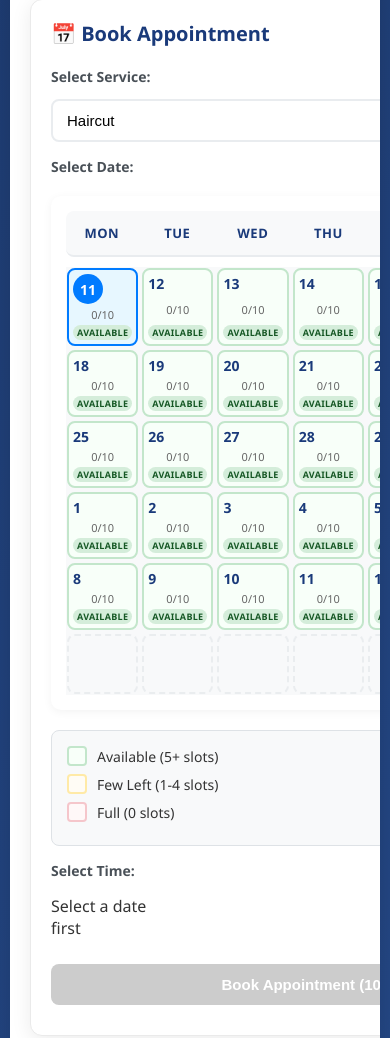
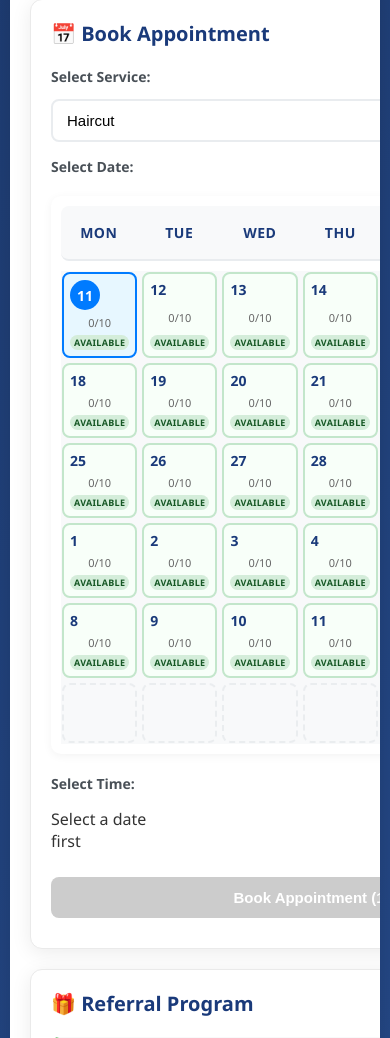
Before and after one commit to digitusadvert-lang/hairsalon, a Flask app: page /dashboard in a window 390 px wide. Shown: the part 331-1369 px from the top of the page. Run offline with Flask 3, Linux system fonts and the light colour scheme; the visitor is signed in with stand-in values (Sample User, id 1); tables that the repository leaves empty hold one stand-in row (values such as "Sample post").

Commit message:
Modify dashboard design 4.0

```diff
--- a/templates/dashboard.html
+++ b/templates/dashboard.html
@@ -211,7 +211,7 @@
         .calendar-weekdays {
             display: grid;
             grid-template-columns: repeat(7, 1fr);
-            gap: 8px;
+            gap: 5px;
             margin-bottom: 10px;
             text-align: center;
             background: #f8f9fa;
@@ -223,17 +223,17 @@
             font-weight: 600;
             color: #1a3a7a;
             padding: 5px;
-            font-size: 15px;
+            font-size: 14px;
         }
 
         .calendar-grid {
             display: grid;
             grid-template-columns: repeat(7, 1fr);
-            gap: 8px;
+            gap: 5px;
         }
 
         .calendar-day-cell {
-            min-height: 95px;
+            min-height: 90px;
             border: 2px solid #e9ecef;
             border-radius: 8px;
             padding: 10px;
@@ -279,7 +279,7 @@
         }
 
         .calendar-empty-cell {
-            min-height: 95px;
+            min-height: 90px;
             background: #f8f9fa;
             border: 2px dashed #dee2e6;
             border-radius: 8px;
@@ -303,7 +303,7 @@
         .date-status {
             font-size: 12px;
             font-weight: 600;
-            padding: 4px 10px;
+            padding: 3px 8px;
             border-radius: 12px;
             text-transform: uppercase;
         }
@@ -467,69 +467,7 @@
             border: 1px solid #f5c6cb !important;
         }
 
-        /* Mobile Legend */
-        .mobile-legend {
-            display: none;
-            margin-top: 15px;
-            padding: 15px;
-            background: #f8f9fa;
-            border-radius: 8px;
-            border: 1px solid #dee2e6;
-        }
-
-        .legend-item {
-            display: flex;
-            align-items: center;
-            margin-bottom: 8px;
-        }
-
-        .legend-color {
-            width: 20px;
-            height: 20px;
-            border-radius: 4px;
-            margin-right: 10px;
-        }
-
-        .legend-color.available {
-            background: #f8fff9;
-            border: 2px solid #c3e6cb;
-        }
-
-        .legend-color.medium {
-            background: #fffcf5;
-            border: 2px solid #ffeaa7;
-        }
-
-        .legend-color.full {
-            background: #fff8f8;
-            border: 2px solid #f5c6cb;
-        }
-
-        /* MOBILE RESPONSIVE STYLES */
-        @media (max-width: 1024px) {
-            .calendar-day-cell {
-                min-height: 85px;
-                padding: 8px;
-            }
-
-            .calendar-empty-cell {
-                min-height: 85px;
-            }
-
-            .date-number {
-                font-size: 16px;
-            }
-
-            .date-count {
-                font-size: 13px;
-            }
-
-            .date-status {
-                font-size: 11px;
-                padding: 3px 8px;
-            }
-        }
-
+        /* SIMPLE MOBILE FALLBACK - NO COMPLEX ADJUSTMENTS */
         @media (max-width: 768px) {
             body {
                 padding: 10px;
@@ -569,24 +507,14 @@
                 padding: 20px;
             }
 
-            /* Mobile calendar adjustments */
-            .calendar-weekdays {
-                gap: 4px;
-                padding: 10px 0;
-            }
-
-            .weekday-header {
-                font-size: 13px;
-                padding: 3px;
-            }
-
-            .calendar-grid {
-                gap: 4px;
+            /* Simple mobile calendar adjustments */
+            .calendar-container {
+                padding: 10px;
             }
 
             .calendar-day-cell {
                 min-height: 70px;
-                padding: 6px;
+                padding: 8px;
             }
 
             .calendar-empty-cell {
@@ -594,22 +522,16 @@
             }
 
             .date-number {
-                font-size: 15px;
-                margin-bottom: 3px;
+                font-size: 16px;
             }
 
             .date-count {
                 font-size: 12px;
-                margin-bottom: 3px;
             }
 
             .date-status {
                 font-size: 10px;
                 padding: 2px 6px;
-            }
-
-            .mobile-legend {
-                display: block;
             }
         }
 
@@ -621,7 +543,7 @@
 
             .calendar-day-cell {
                 min-height: 60px;
-                padding: 4px;
+                padding: 6px;
             }
 
             .calendar-empty-cell {
@@ -639,30 +561,6 @@
             .date-status {
                 font-size: 9px;
                 padding: 1px 4px;
-            }
-        }
-
-        /* Very small screens */
-        @media (max-width: 360px) {
-            .calendar-day-cell {
-                min-height: 55px;
-                padding: 3px;
-            }
-
-            .calendar-empty-cell {
-                min-height: 55px;
-            }
-
-            .date-number {
-                font-size: 13px;
-            }
-
-            .date-count {
-                font-size: 10px;
-            }
-
-            .date-status {
-                display: none; /* Hide status on very small screens */
             }
         }
     </style>
@@ -711,6 +609,7 @@
                         Select Date:
                     </label>
 
+                    <!-- DESKTOP-FIRST CALENDAR DESIGN -->
                     <div class="calendar-container">
                         <!-- Weekday headers -->
                         <div class="calendar-weekdays">
@@ -725,6 +624,7 @@
 
                         <!-- Calendar grid -->
                         <div class="calendar-grid">
+                            {% if calendar_days %}
                                 {% for day in calendar_days %}
                                 <div class="calendar-day-cell {{ day.color }} {% if day.is_today %}today{% endif %}"
                                      data-date="{{ day.date.isoformat() }}"
@@ -748,22 +648,12 @@
                                 {% for i in range(42 - calendar_days|length) %}
                                 <div class="calendar-empty-cell"></div>
                                 {% endfor %}
-                        </div>
-                    </div>
-
-                    <!-- Mobile Legend -->
-                    <div class="mobile-legend">
-                        <div class="legend-item">
-                            <span class="legend-color available"></span>
-                            <span>Available (5+ slots)</span>
-                        </div>
-                        <div class="legend-item">
-                            <span class="legend-color medium"></span>
-                            <span>Few Left (1-4 slots)</span>
-                        </div>
-                        <div class="legend-item">
-                            <span class="legend-color full"></span>
-                            <span>Full (0 slots)</span>
+                            {% else %}
+                                <!-- Fallback if no calendar data -->
+                                {% for i in range(42) %}
+                                <div class="calendar-empty-cell"></div>
+                                {% endfor %}
+                            {% endif %}
                         </div>
                     </div>
                 </div>
@@ -888,6 +778,37 @@
         let selectedTime = null;
         let selectedService = null;
 
+        function selectDate(date, element) {
+            selectedDate = date;
+
+            // Reset all calendar cells
+            document.querySelectorAll('.calendar-day-cell').forEach(day => {
+                day.classList.remove('selected');
+                // Restore original styling based on status
+                if (day.classList.contains('available')) {
+                    day.style.background = '#f8fff9';
+                    day.style.borderColor = '#c3e6cb';
+                } else if (day.classList.contains('medium')) {
+                    day.style.background = '#fffcf5';
+                    day.style.borderColor = '#ffeaa7';
+                } else if (day.classList.contains('full')) {
+                    day.style.background = '#fff8f8';
+                    day.style.borderColor = '#f5c6cb';
+                } else {
+                    day.style.background = 'white';
+                    day.style.borderColor = '#e9ecef';
+                }
+            });
+
+            // Highlight selected date
+            element.classList.add('selected');
+            element.style.background = '#f0fff4';
+            element.style.borderColor = '#28a745';
+
+            // Load time slots
+            loadTimeSlots(date);
+        }
+
         function loadTimeSlots(date) {
             const container = document.getElementById('time-slots-container');
             container.innerHTML = '<p>Loading time slots...</p>';
@@ -926,59 +847,21 @@
 
             // Reset all time slots
             document.querySelectorAll('.time-slot').forEach(slot => {
+                slot.classList.remove('selected');
                 slot.style.background = '#e8f4fc';
                 slot.style.color = 'inherit';
-                slot.classList.remove('selected');
+                slot.style.borderColor = '#b3e0ff';
             });
 
             // Highlight selected time
             element.classList.add('selected');
             element.style.background = '#3498db';
             element.style.color = 'white';
+            element.style.borderColor = '#2980b9';
 
             // Enable book button
             const bookBtn = document.getElementById('book-btn');
             bookBtn.disabled = false;
-        }
-
-        function selectDate(date, element) {
-            selectedDate = date;
-
-            // Reset all calendar cells
-            document.querySelectorAll('.calendar-day-cell').forEach(day => {
-                day.classList.remove('selected');
-                // Restore original styling
-                if (day.classList.contains('available')) {
-                    day.style.background = '#f8fff9';
-                    day.style.borderColor = '#c3e6cb';
-                } else if (day.classList.contains('medium')) {
-                    day.style.background = '#fffcf5';
-                    day.style.borderColor = '#ffeaa7';
-                } else if (day.classList.contains('full')) {
-                    day.style.background = '#fff8f8';
-                    day.style.borderColor = '#f5c6cb';
-                } else {
-                    day.style.background = 'white';
-                    day.style.borderColor = '#e9ecef';
-                }
-                day.style.boxShadow = '';
-            });
-
-            // Highlight selected date
-            element.classList.add('selected');
-            element.style.background = '#f0fff4';
-            element.style.borderColor = '#28a745';
-            element.style.boxShadow = '0 0 0 3px rgba(40, 167, 69, 0.1)';
-
-            // Load time slots
-            loadTimeSlots(date);
-
-            // Scroll into view on mobile if needed
-            if (window.innerWidth <= 768) {
-                setTimeout(() => {
-                    element.scrollIntoView({ behavior: 'smooth', block: 'nearest' });
-                }, 100);
-            }
         }
 
         function bookAppointment() {
@@ -1055,31 +938,18 @@
             selectedService = this.value;
         });
 
-        // Mobile responsiveness adjustments
-        function updateCalendarForMobile() {
-            const legend = document.querySelector('.mobile-legend');
+        // Initialize today highlighting
+        document.addEventListener('DOMContentLoaded', function() {
+            const today = new Date();
+            const todayStr = today.toISOString().split('T')[0];
 
-            if (window.innerWidth <= 768) {
-                if (legend) legend.style.display = 'block';
-            } else {
-                if (legend) legend.style.display = 'none';
-            }
-        }
-
-        // Run on load and resize
-        window.addEventListener('load', function() {
-            updateCalendarForMobile();
-
-            // Highlight today's date
-            const today = new Date().toISOString().split('T')[0];
             document.querySelectorAll('.calendar-day-cell').forEach(cell => {
                 const cellDate = cell.getAttribute('data-date');
-                if (cellDate === today) {
+                if (cellDate === todayStr) {
                     cell.classList.add('today');
                 }
             });
         });
-        window.addEventListener('resize', updateCalendarForMobile);
     </script>
 </body>
 </html>
```
Lines whose indentation alone changed are shown as unchanged.
